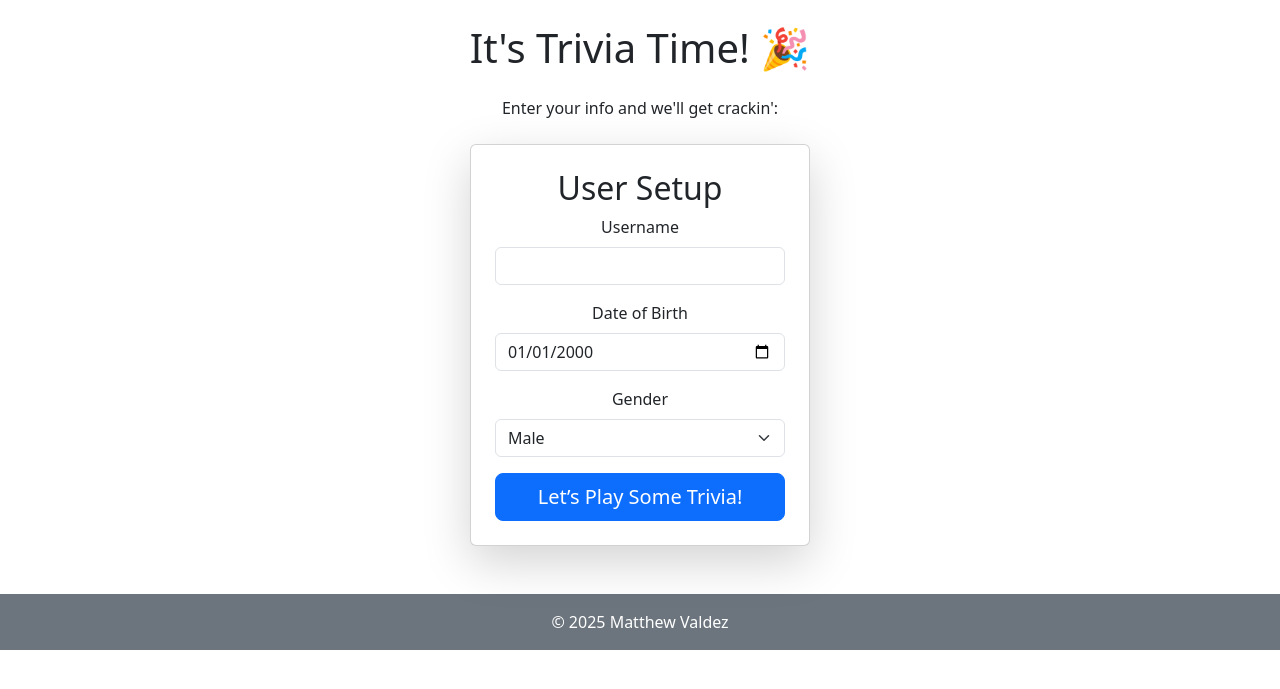
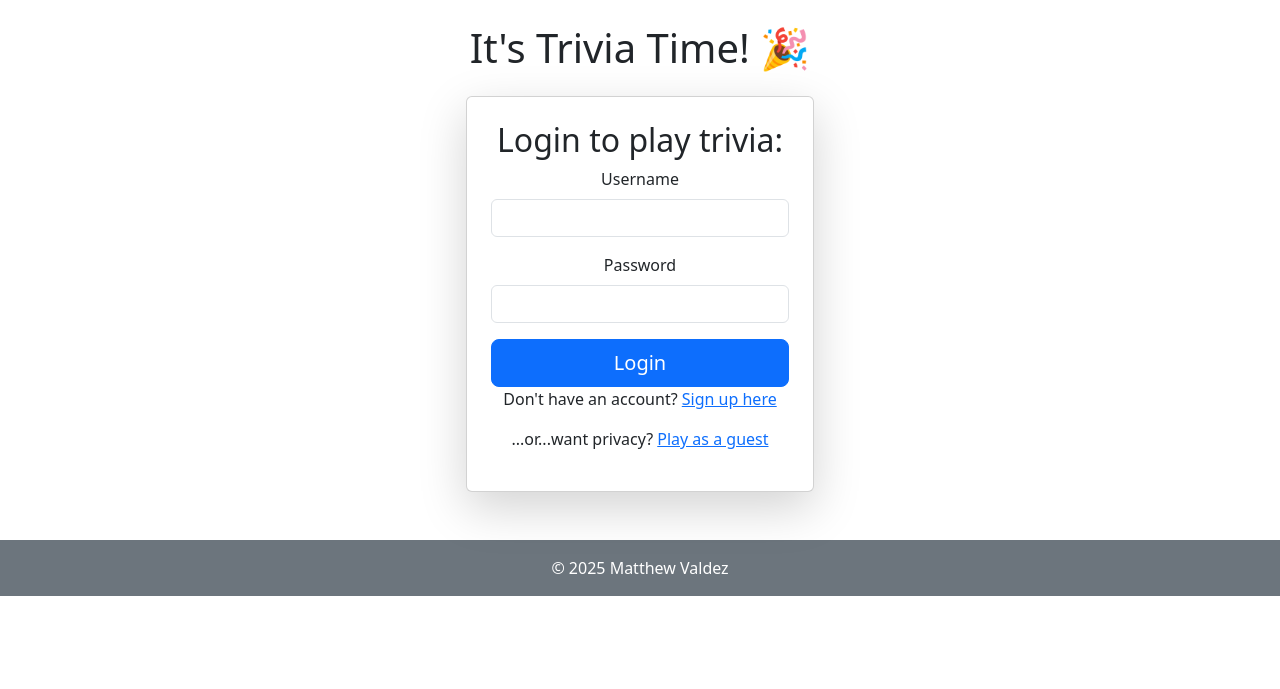
Before and after one commit to mercurymlv/IT112-Trivia, a Flask app: page / in a window 1280 px wide. Shown: the part 74-763 px from the top of the page. Run offline with Flask 3, Linux system fonts and the light colour scheme.

Commit message:
Breaks out login.signup. adds passwords

```diff
--- a/app.py
+++ b/app.py
@@ -5,15 +5,21 @@ from wtforms.validators import DataRequired, Length, Email, EqualTo, Optional
 from datetime import date
 import random
 import secrets
-from flask import session
+from flask import session, flash
 import json
 import sqlite3
-
+from werkzeug.security import generate_password_hash, check_password_hash
 
 
 app = Flask(__name__)
 app.config['SECRET_KEY'] = secrets.token_hex(16)
 num_questions = 3
+
+
+class LoginForm(FlaskForm):
+    username = StringField('Username', validators=[DataRequired(), Length(min=1, max=40)])
+    password = PasswordField('Password', validators=[DataRequired()])
+    submit = SubmitField('Sign Up for Trivia!')
 
 
 # user form for WTF
@@ -25,6 +31,8 @@ class UserSetupForm(FlaskForm):
     userdob = DateField('Date of Birth', validators=[Optional()], render_kw={"placeholder": "YYYY-MM-DD", "value": date(2000, 1, 1).isoformat()})
     gender = SelectField('Gender', choices=[('M', 'Male'), ('F', 'Female'), ('NB', 'Non-Binary'), ('O', 'Other')], validators=[Optional()])
     submit = SubmitField('Let’s Play Some Trivia!')
+
+
 
 def load_questions():
     conn = sqlite3.connect('trivia.db')
@@ -59,17 +67,32 @@ class TriviaForm(FlaskForm):
     question_3 = RadioField('Question 3', choices=[], validators=[DataRequired()])
     submit = SubmitField('Submit Answers')
 
-def format_text(text):
-    """ Convert text to sentence case. """
-    return text.capitalize()
 
 def format_options(options):
     """ Convert list of MC options to title case. """
     return [opt.title() for opt in options]
 
+#############################################
+### ROUTES START HERE
+##
+#############################################
+
 @app.route('/', methods=['GET', 'POST'])
 def index():
+    form = LoginForm()  # Assume you have a login form
+    username = session.get('username')  # Proper way to get session data
+
+    if form.validate_on_submit():
+        session['username'] = form.username.data  # Store logged-in user
+        return redirect(url_for('trivia'))  # Redirect to trivia after login
+
+    return render_template('index.html', form=form, username=username)
+
+
+@app.route('/signup', methods=['GET', 'POST'])
+def signup():
     form = UserSetupForm()  # UserSetupForm for setting up trivia
+    print('yay! we made it to signup')
 
     if form.validate_on_submit():
         username = form.username.data
@@ -98,7 +121,12 @@ def index():
 
         return redirect(url_for('trivia'))  # No need for URL params now
 
-    return render_template('index.html', form=form)
+    return render_template('signup.html', form=form)
+
+@app.route('/guest_login')
+def guest_login():
+    session['username'] = f"Guest{random.randint(10000, 99999)}"
+    return redirect(url_for('trivia'))
 
 
 @app.route('/trivia', methods=['GET', 'POST'])
@@ -190,7 +218,7 @@ def contribute():
 
     if request.method == 'POST':
         question_type = request.form['question_type']
-        question_text = format_text(request.form['question'])
+        question_text = request.form['question']
 
         if question_type == 'tf':
             correct_answer = request.form['correct_answer']
@@ -218,12 +246,17 @@ def contribute():
     return render_template('contribute.html')
 
 
-
-
 @app.route('/sub_confirmation')
 def sub_confirmation():
     return render_template('sub_confirmation.html')
 
 
+@app.route('/logout')
+def logout():
+    session.clear()  # Clears all session data
+    flash("You've been logged out!", "info")
+    return redirect(url_for('index'))
+
+
 if __name__ == '__main__':
     app.run(debug=True)
--- a/templates/base.html
+++ b/templates/base.html
@@ -6,9 +6,20 @@
     <title>{% block title %}Trivia!{% endblock %}</title>
     <link rel="stylesheet" href="https://cdn.jsdelivr.net/npm/bootstrap@5.3.0/dist/css/bootstrap.min.css">
     <link rel="stylesheet" href="https://cdn.jsdelivr.net/npm/bootstrap-icons/font/bootstrap-icons.css">
+    <script src="https://cdn.jsdelivr.net/npm/bootstrap@5.3.0/dist/js/bootstrap.bundle.min.js"></script>
     <link rel="stylesheet" href="{{ url_for('static', filename='css/style.css') }}">
 </head>
 <body>
+    {% with messages = get_flashed_messages(with_categories=True) %}
+        {% if messages %}
+            {% for category, message in messages %}
+                <div class="alert alert-{{ category }} alert-dismissible fade show" role="alert">
+                    {{ message }}
+                    <button type="button" class="btn-close" data-bs-dismiss="alert" aria-label="Close"></button>
+                </div>
+            {% endfor %}
+        {% endif %}
+    {% endwith %}
     <nav class="navbar navbar-expand-lg navbar-dark bg-primary">
         <div class="container">
             <a class="navbar-brand" href="/">
--- a/templates/index.html
+++ b/templates/index.html
@@ -5,42 +5,44 @@
 {% block content %}
 <div class="container text-center">
     <h1 class="mb-4">It's Trivia Time! 🎉</h1>
-    <p>Enter your info and we'll get crackin':</p>
 
-    <!-- WTF Form Start -->
-    <form method="POST">
-        {{ form.hidden_tag() }}  <!-- CSRF token -->
-
-        <div class="container mt-4">
-            <div class="row justify-content-center">
-                <div class="col-md-6 col-lg-4">
-                    <div class="card shadow-lg p-4">
-                        <h2 class="text-center">User Setup</h2>
+    {% if username %}
+        <div class="card shadow-lg p-4">
+            <h2 class="text-center">Hi, {{ username | title }}!</h2>
+            <div class="d-grid gap-2">
+                <a href="{{ url_for('trivia') }}" class="btn btn-primary btn-lg">Start Game</a>
+                <a href="{{ url_for('logout') }}" class="btn btn-outline-danger">Sign Out</a>
+            </div>
+        </div>
+    {% else %}
+        <div class="row justify-content-center">
+            <div class="col-md-6 col-lg-4">  <!-- Adjusted width -->
+                <div class="card shadow-lg p-4">
+                    <h2 class="text-center">Login to play trivia:</h2>
+                    <form method="POST">
+                        {{ form.hidden_tag() }}
 
                         <div class="mb-3">
                             {{ form.username.label(class="form-label") }}
                             {{ form.username(class="form-control") }}
                         </div>
 
-                        <!-- Email, Password, etc., are commented out correctly -->
-
                         <div class="mb-3">
-                            {{ form.userdob.label(class="form-label") }}
-                            {{ form.userdob(class="form-control") }}
-                        </div>
-
-                        <div class="mb-3">
-                            {{ form.gender.label(class="form-label") }}
-                            {{ form.gender(class="form-select") }}
+                            {{ form.password.label(class="form-label") }}
+                            {{ form.password(class="form-control") }}
                         </div>
 
                         <div class="d-grid">
-                            {{ form.submit(class="btn btn-primary btn-lg") }}
+                            <input type="submit" value="Login" class="btn btn-primary btn-lg">
                         </div>
-                    </div>
+                    </form>
+
+                    <p>Don't have an account? <a href="{{ url_for('signup') }}">Sign up here</a></p>
+                    <p>...or...want privacy? <a href="{{ url_for('guest_login') }}">Play as a guest</a></p>
                 </div>
             </div>
         </div>
-    </form>
+    {% endif %}
 </div>
+
 {% endblock %}
```
Also changed, not shown: sql_stuff.py (+38 -5 lines), templates/signup.html (added, +46 -0 lines).
